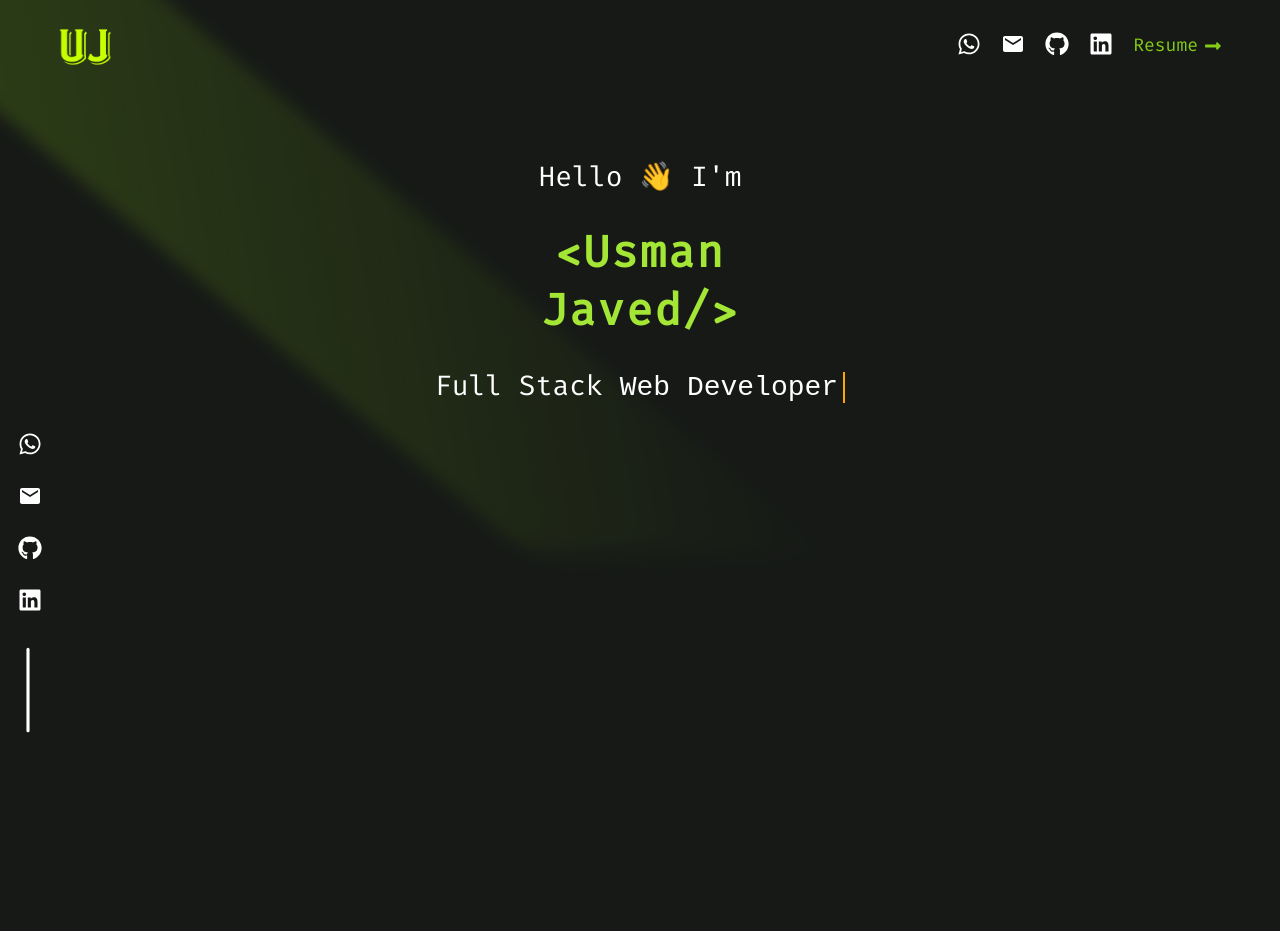
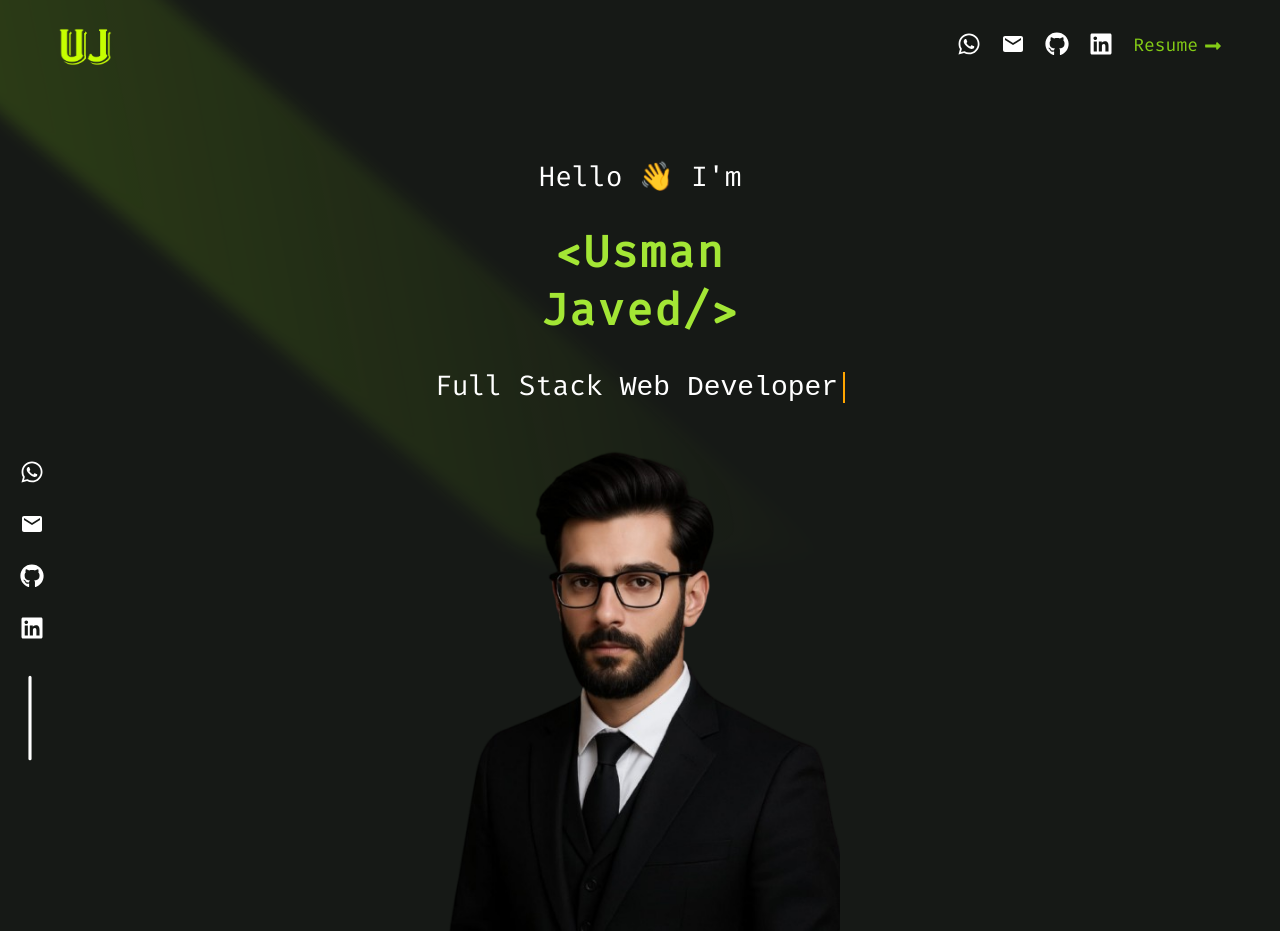
Before and after one commit to Usman-Javed-07/Usman-Portfolio, a React (Vite) app: page / in a window 1280 px wide. Before the commit the page ends 800 px from the top, so only its background shows below. Built offline with nearby package versions, Linux system fonts and the light colour scheme.

Commit message:
add  perosnal pic

```diff
--- a/src/App.css
+++ b/src/App.css
@@ -166,29 +166,47 @@
   color: #a3e635;
   font-weight: bold;
 }
+.sidebar-icons {
+  position: fixed;
+  bottom: 0px;
+  left: 20px;
+  z-index: 999;
+}
+
 .sidebar-links {
   display: flex;
   flex-direction: column;
-  margin-left: -30px;
-  position: sticky;
+  gap: 20px;
   list-style: none;
-  display: flex;
-  gap: 20px;
   font-size: 24px;
+  margin: 0;
+  padding: 0;
+}
 
-}
 .sidebar-links a {
   text-decoration: none;
   color: #fff;
-  transition: color 0.3s ease, transform 0.5s ease;;
+  transition: color 0.3s ease, transform 0.5s ease;
   display: inline-block;
 }
+
 .sidebar-links a:hover {
   color: #84cc16;
   transform: translateY(-3px);
 }
+
 .icon-bar {
   color: #fff;
   font-size: 100px;
   margin-left: -40px;
 }
+
+.my-image  {
+  display: flex;
+  justify-content: center;
+  align-items: center;
+}
+.my-image img {
+  width: 400px;
+  height: auto;
+}
--- a/src/App.jsx
+++ b/src/App.jsx
@@ -153,6 +153,9 @@ function App() {
           </ul>
           </div>
 
+          <div className="my-image">
+           <img src="./images/usman.png" alt="my image" />
+          </div>
 
       </header>
     </>
```
Also changed, not shown: public/images/usman.png (added).
